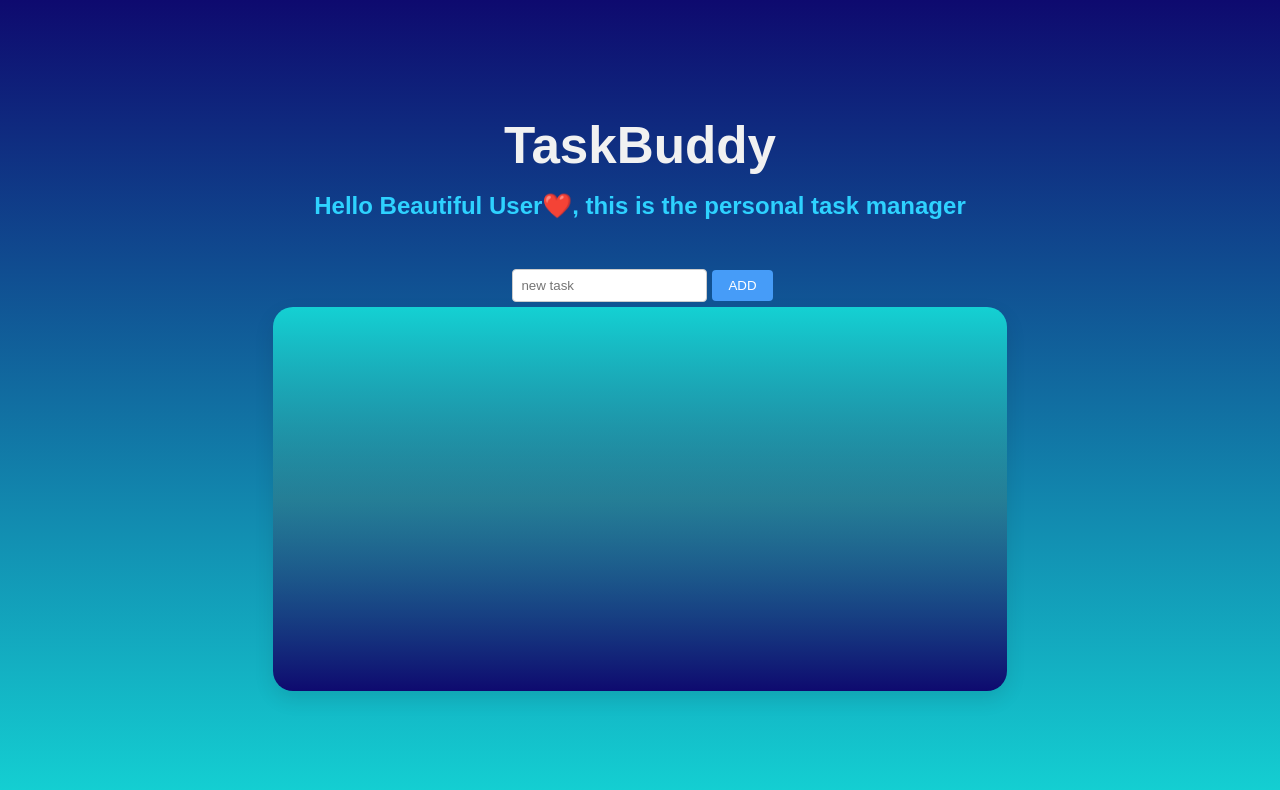
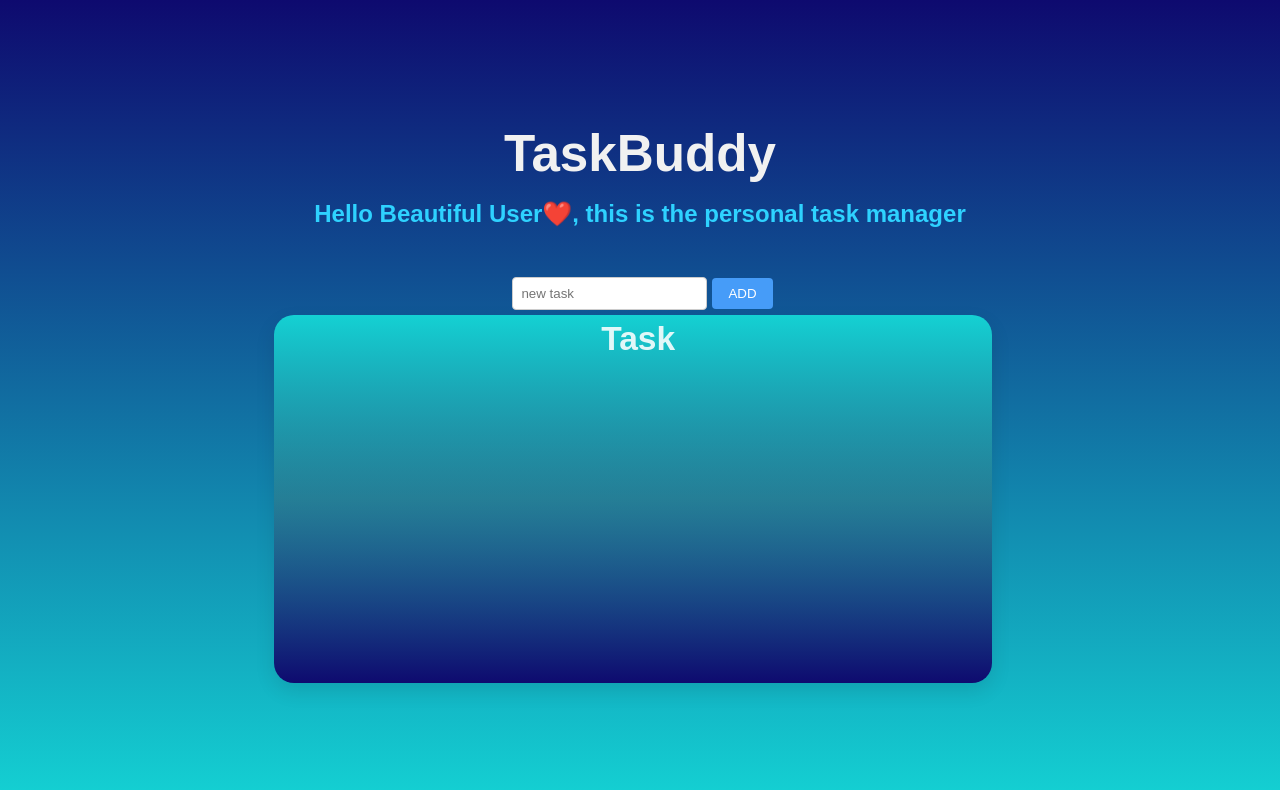
Before and after one commit to Llego-250/Task-Buddy, a Vue app: page / in a window 1280 px wide. Shown: the top 790 px of the page. Built offline with nearby package versions, Linux system fonts and the light colour scheme.

Commit message:
adding the titles

```diff
--- a/src/App.vue
+++ b/src/App.vue
@@ -11,7 +11,7 @@
   </div>
 </div>
 <div class="card">
-    <div class="card-title"></div>
+    <div class="card-title">Task</div>
   </div>
 </template>
 
@@ -46,7 +46,14 @@ body {
       background: linear-gradient(rgb(20, 209, 211), rgba(82, 108, 96, 0.299),rgb(14, 10, 111));
       border-radius: 20px;
       box-shadow: 0 8px 20px rgba(0, 0, 0, 0.1);
-      padding: 12rem;
+      padding: 11.5rem;
+}
+.card-title{
+  font-size: 2.1em;
+  font-weight: bold;
+  position: fixed;
+  margin-top:-5.5em;
+  right:18em;
 }
 #app {
   max-width: 1280px;
```
